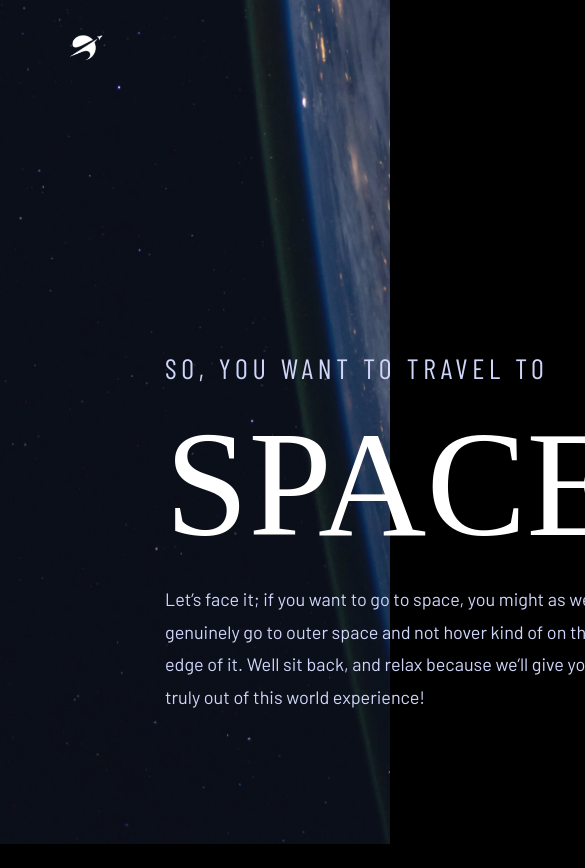
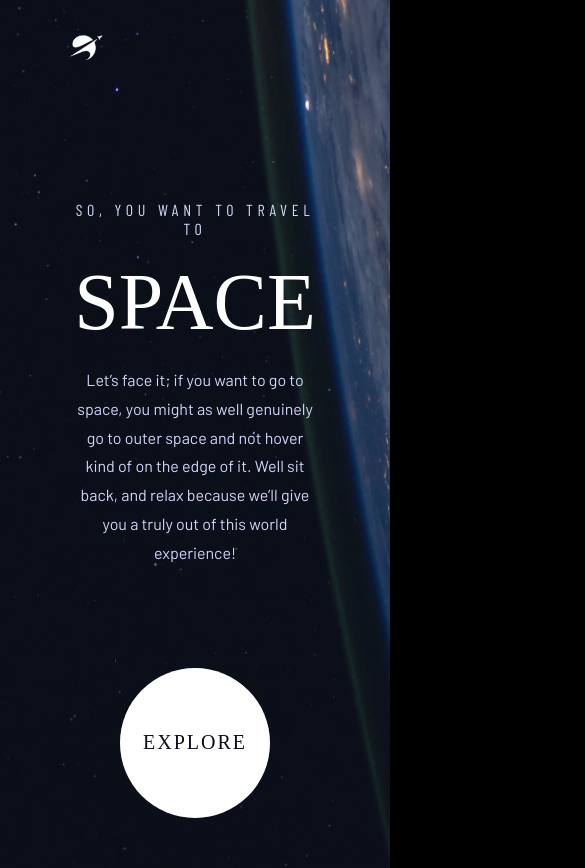
Before and after one commit to NP-12D/Space, a React (Vite) app: page / in a window 390 px wide. Shown: the top 868 px of the page, 585 px wide, since content can reach past the window. Before the commit the page ends 844 px from the top, so only its background shows below. Built offline with nearby package versions, Linux system fonts and the light colour scheme; a web font is replaced by a local one.

Commit message:
style: improve responsiveness on crew, destination, and Home pages

```diff
--- a/src/components/destination/BigImg.jsx
+++ b/src/components/destination/BigImg.jsx
@@ -13,7 +13,6 @@ const PlanetView = styled.div`
   display: flex;
   justify-content: center;
   align-items: center;
-
 `;
 
 const PlanetImg = styled.img`
@@ -23,7 +22,7 @@ const PlanetImg = styled.img`
   object-fit: cover;
   box-shadow: 0 0 60px rgba(255, 255, 255, 0.1);
   animation: orbitSpin 160s linear infinite;
-  overflow:hidden;
+  overflow: hidden;
 
   @keyframes orbitSpin {
     from {
@@ -33,4 +32,8 @@ const PlanetImg = styled.img`
       transform: rotate(360deg);
     }
   }
+  @media screen and (max-width: 600px) {
+    width: 350px;
+    height: 350px;
+  }
 `;
--- a/src/components/destination/PlanetText.jsx
+++ b/src/components/destination/PlanetText.jsx
@@ -42,6 +42,9 @@ const Title = styled.h2`
   line-height: 100%;
   letter-spacing: 0px;
   color: #fff;
+   @media screen and (max-width: 600px) {
+    font-size:56px;
+  }
 `;
 
 const Description = styled.p`
@@ -50,6 +53,9 @@ const Description = styled.p`
   color: #d0d6f9;
   line-height: 1.8;
   margin-bottom: 54px;
+   @media screen and (max-width: 600px) {
+    font-size:15px;
+  }
 `;
 
 const Divider = styled.div`
@@ -67,6 +73,10 @@ const Stats = styled.div`
     align-items: center;
     text-align: center;
     justify-content: center;
+  }
+   @media screen and (max-width: 600px) {
+   flex-direction:column;
+   gap:32px;
   }
 `;
 
--- a/src/pages/Crew.jsx
+++ b/src/pages/Crew.jsx
@@ -33,7 +33,7 @@ const Main = styled.main`
   padding-top: 200px;
   padding-inline: 165px;
   width: 100%;
-  height: 100vh;
+  min-height: 100vh;
   background:
     linear-gradient(rgba(0, 0, 0, 0.8), rgba(0, 0, 0, 0.8)), url("/crewbg.png");
   background-position: center;
@@ -42,6 +42,11 @@ const Main = styled.main`
   @media screen and (max-width: 1385px) {
     padding-top: 136px;
     padding-inline: 100px;
+    height: auto;
+  }
+  @media screen and (max-width: 1400px) and (orientation: landscape) {
+    min-height: 100vh;
+    padding-bottom: 40px;
   }
   @media screen and (max-width: 600px) {
     padding-inline: 32px;
@@ -68,6 +73,10 @@ const Headline = styled.h5`
     text-align: center;
     font-size: 16px;
   }
+  @media screen and (max-width: 1400px) and (orientation: landscape) {
+    font-size: 20px;
+    text-align: center;
+  }
 `;
 const TextPag = styled.div`
   display: flex;
@@ -79,12 +88,26 @@ const TextPag = styled.div`
     width: 458px;
     gap: 40px;
     align-items: center;
-    max-height: 232px;
+
     text-align: center;
     margin: auto;
   }
+  @media screen and (max-width: 1400px) and (orientation: landscape) {
+    gap: 20px;
+    align-items: center;
+    justify-content: center;
+    height: auto;
+    margin:auto;
+  }
   @media screen and (max-width: 600px) {
-    width: 90%;
+    width: 100%;
+    height: auto;
+  }
+  @media screen and (max-width: 1400px) and (orientation: landscape) {
+    gap: 20px;
+    align-items: center;
+    justify-content: center;
+    height: auto;
   }
 `;
 const Img = styled.img`
@@ -98,18 +121,35 @@ const Img = styled.img`
     transform: translateX(-50%);
     max-height: 532px;
   }
-  @media screen and (max-width: 780px) {
+
+  @media screen and (max-width: 780px) and (orientation: portrait) {
     width: 327px;
+  }
+  @media screen and (max-width: 1400px) and (orientation: landscape) {
+    display: none;
   }
 `;
 const ImgCon = styled.div`
   @media screen and (max-width: 780px) {
     display: none;
   }
+  @media screen and (max-width: 1400px) and (orientation: landscape) {
+    display: none;
+  }
 `;
 const MobailImg = styled.img`
   display: none;
-  @media screen and (max-width: 780px) {
+  @media screen and (max-width: 780px) and (orientation: portrait) {
+    display: flex;
+    width: 100%;
+    height: 223px;
+    object-fit: contain;
+    margin: auto;
+    margin-bottom: 32px;
+    border-bottom: 1.5px solid #383b4b;
+  }
+
+  @media screen and (max-width: 1400px) and (orientation: landscape) {
     display: flex;
     width: 327px;
     height: 223px;
@@ -123,10 +163,16 @@ const PagCont = styled.div`
   @media screen and (max-width: 780px) {
     display: none;
   }
+  @media screen and (max-width: 1400px) and (orientation: landscape) {
+    display: none;
+  }
 `;
 const PagCont1 = styled.div`
   display: none;
   @media screen and (max-width: 780px) {
     display: flex;
   }
+  @media screen and (max-width: 1400px) and (orientation: landscape) {
+    display: flex;
+  }
 `;
--- a/src/pages/Destination.jsx
+++ b/src/pages/Destination.jsx
@@ -42,7 +42,10 @@ const Container = styled.div`
   background-image: url("/destination.jpg");
   background-position: center;
   background-size: cover;
-
+  @media screen and (max-width: 600px) {
+    padding-inline:32px;
+    overflow:hidden;
+  }
 `;
 
 const Headline = styled.h5`
@@ -54,10 +57,23 @@ const Headline = styled.h5`
   color: #fff;
   margin-bottom: 60px;
 
-  span {
+   span {
     font-weight: 700;
     color: rgba(255, 255, 255, 0.25);
     margin-right: 28px;
+    @media screen and (max-width: 1344px) {
+      font-size: 24px;
+    }
+    @media screen and (max-width: 600px) {
+      font-size: 18px;
+    }
+  }
+  @media screen and (max-width: 600px) {
+    font-size: 18px;
+  }
+  @media screen and (max-width: 1344px) {
+    text-align: center;
+    font-size: 24px;
   }
 `;
 
--- a/src/pages/Home.jsx
+++ b/src/pages/Home.jsx
@@ -11,7 +11,10 @@ export default function Home() {
             <Subtitle>SO, YOU WANT TO TRAVEL TO</Subtitle>
             <MainTitle>SPACE</MainTitle>
             <Paragraph>
-              Let’s face it; if you want to go to space, you might as well genuinely go to outer space and not hover kind of on the edge of it. Well sit back, and relax because we’ll give you a truly out of this world experience!
+              Let’s face it; if you want to go to space, you might as well
+              genuinely go to outer space and not hover kind of on the edge of
+              it. Well sit back, and relax because we’ll give you a truly out of
+              this world experience!
             </Paragraph>
           </TextSection>
 
@@ -30,6 +33,11 @@ const Main = styled.main`
   background-image: url(${homebackground});
   background-position: center;
   background-size: cover;
+   @media screen and (max-width: 1000px) {
+    height:auto;
+    min-height:100vh;
+    padding-bottom:50px;
+  }
 `;
 
 const HeroContent = styled.div`
@@ -39,12 +47,10 @@ const HeroContent = styled.div`
   width: 100%;
   width: 100%;
   margin: 0 auto;
-  padding: 0px 165px;
+  padding-inline: 165px;
   z-index: 5;
   animation: fadeIn 1s cubic-bezier(0.16, 1, 0.3, 1) forwards;
-  position:absolute;
-  bottom:131px;
-  left:0;
+  padding-top: 300px;
 
   @keyframes fadeIn {
     from {
@@ -56,6 +62,16 @@ const HeroContent = styled.div`
       transform: translateY(0);
     }
   }
+  @media screen and (max-width: 1344px) {
+    padding-inline: 100px;
+  }
+  @media screen and (max-width: 1000px) {
+    flex-direction: column;
+    align-items: center;
+    padding-top: 200px;
+    justify-content: space-between;
+    gap:100px;
+  }
 `;
 
 const TextSection = styled.div`
@@ -63,6 +79,10 @@ const TextSection = styled.div`
   display: flex;
   flex-direction: column;
   align-items: flex-start;
+   @media screen and (max-width: 1000px) {
+    align-items:center;
+    text-align:center;
+  }
 `;
 
 const Subtitle = styled.h5`
@@ -73,6 +93,12 @@ const Subtitle = styled.h5`
   text-transform: uppercase;
   font-weight: 400;
   margin-bottom: 24px;
+   @media screen and (max-width: 1000px) {
+    font-size:20px;
+  }
+  @media screen and (max-width: 600px) {
+    font-size:16px;
+  }
 `;
 
 const MainTitle = styled.h1`
@@ -83,6 +109,9 @@ const MainTitle = styled.h1`
   font-weight: 400;
   margin-bottom: 24px;
   text-transform: uppercase;
+  @media screen and (max-width: 600px) {
+    font-size:80px;
+  }
 `;
 
 const Paragraph = styled.p`
@@ -91,6 +120,9 @@ const Paragraph = styled.p`
   color: #d0d6f9;
   line-height: 1.8;
   font-weight: 400;
+  @media screen and (max-width: 1000px) {
+    font-size:16px;
+  }
 `;
 
 const ButtonSection = styled.div`
@@ -139,4 +171,13 @@ const ExploreButton = styled(Link)`
   &:active {
     transform: scale(0.98);
   }
+  @media screen and (max-width: 1000px) {
+    width:242px;
+    height:242px;
+  }
+  @media screen and (max-width: 600px) {
+    width:150px;
+    height:150px;
+    font-size:20px;
+  }
 `;
```
